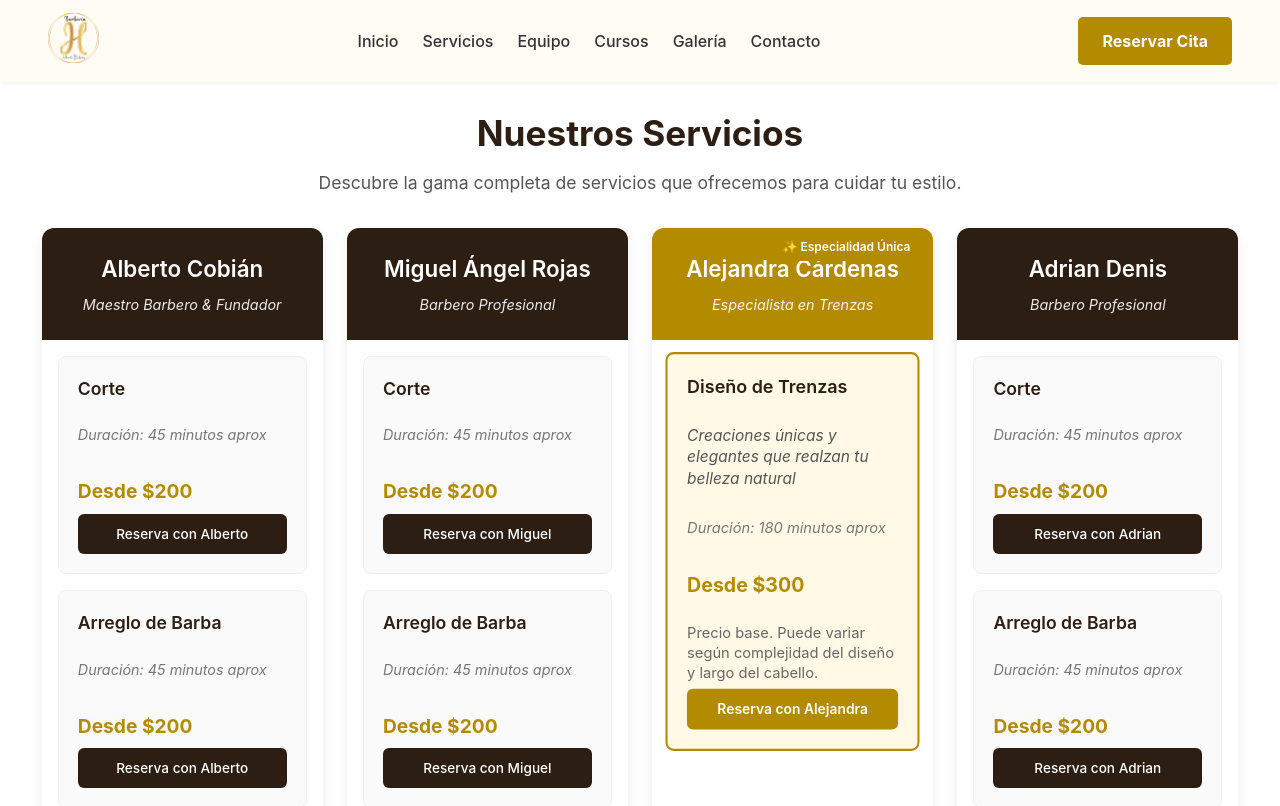
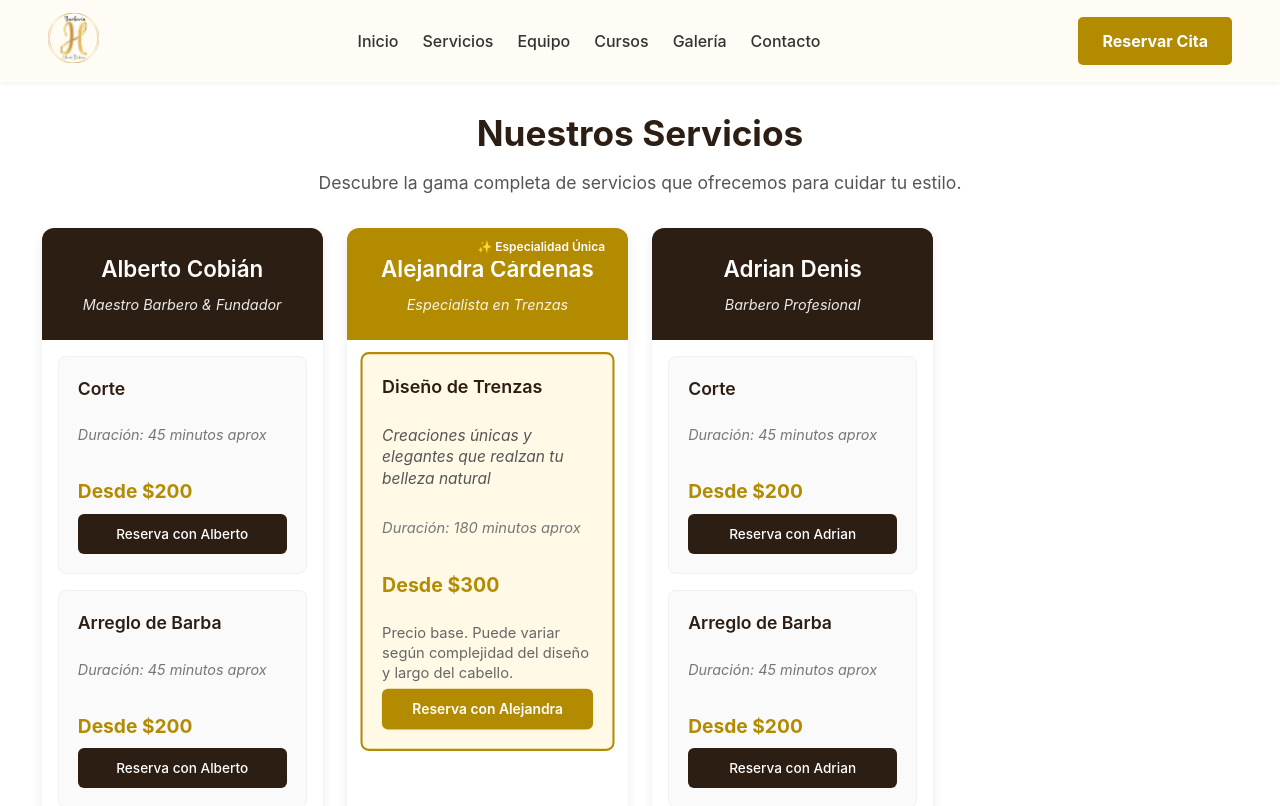
Before and after one commit to Gerion9/H-Barberia, a React (Vite) app: page /servicios in a window 1280 px wide. Shown: the top 806 px of the page. Built offline with nearby package versions, Linux system fonts and the light colour scheme.

Commit message:
Eliminar todas las referencias a Miguel Angel del proyecto

```diff
--- a/src/data/businessInfo.ts
+++ b/src/data/businessInfo.ts
@@ -1,8 +1,5 @@
 export const contactInfo = {
-  miguel: {
-    name: "Miguel Angel",
-    phone: "+52 1 312 415 4298",
-  },
+
   barberia: {
     name: "H Barberia (Alberto Cobian)",
     phone: "+52 1 312 231 6946",
--- a/src/data/teamMembers.ts
+++ b/src/data/teamMembers.ts
@@ -19,14 +19,7 @@ export const teamMembers: BarberProfile[] = [
     description: "Con amplia experiencia y una visión artística, Alberto lidera H Barbería y guía a futuros talentos impartiendo nuestros cursos de barbería.",
     bookingUrl: "https://calendar.google.com/calendar/appointments/schedules/AcZssZ0My-O9cKoNbGgAARyGiumj-_vBR6OmfaZzks-3k1qdppEiZMguSyHKCIdb2NzpVU9PUxW5kWg1?gv=true"
   },
-  {
-    id: "miguel",
-    name: "Miguel Angel Rojas",
-    title: "Barbero Profesional",
-    imageUrl: "/Miguel-Angel.png", // Asumiendo /public
-    description: "Especializado en tendencias modernas y técnicas clásicas, Miguel Ángel aporta creatividad y habilidad a cada cliente.",
-    bookingUrl: "https://calendar.google.com/calendar/appointments/schedules/AcZssZ2LGWBMpVHd_HfnfcHi7Hq_JcVpO3RQxHwehHDx2wpvGFX8XD-Pi3GveLUFw6mYLaLnQ5vlKV66?gv=true"
-  },
+
   {
     id: "alejandra",
     name: "Alejandra Cárdenas",
--- a/src/pages/ContactPage.tsx
+++ b/src/pages/ContactPage.tsx
@@ -62,13 +62,7 @@ const ContactPage: React.FC = () => {
                     ({contactInfo.barberia.name.split('(')[1].replace(')', '')})
                   </div>
 
-                  <div>
-                    Miguel:
-                    <IconWhatsApp />
-                    <a href={`https://wa.me/${contactInfo.miguel.phone.replace(/\D/g, '')}`} target="_blank" rel="noopener noreferrer">
-                      {contactInfo.miguel.phone}
-                    </a>
-                  </div>
+
 
                   <div>
                     Alejandra:
--- a/src/pages/ServicesPage.tsx
+++ b/src/pages/ServicesPage.tsx
@@ -14,7 +14,7 @@ interface Service {
 }
 
 // Servicios organizados por especialista
-const albertoMiguelServices: Service[] = [
+const albertoServices: Service[] = [
   { name: "Corte", price: 200, duration: "45 minutos aprox" },
   { name: "Arreglo de Barba", price: 200, duration: "45 minutos aprox" },
   { name: "Corte + Barba", price: 400, duration: "90 minutos aprox" },
@@ -121,7 +121,7 @@ const ServicesPage: React.FC = () => {
                 <p className="specialist-title">Maestro Barbero & Fundador</p>
               </div>
               <div className="specialist-services">
-                {albertoMiguelServices.map((service, index) => (
+                {albertoServices.map((service, index) => (
                   <div key={index} className="service-card">
                     <h3>{service.name}</h3>
                     {service.description && <p className="service-description">{service.description}</p>}
@@ -137,28 +137,7 @@ const ServicesPage: React.FC = () => {
               </div>
             </div>
 
-            {/* Columna Miguel */}
-            <div className="specialist-column">
-              <div className="specialist-header">
-                <h2>Miguel Ángel Rojas</h2>
-                <p className="specialist-title">Barbero Profesional</p>
-              </div>
-              <div className="specialist-services">
-                {albertoMiguelServices.map((service, index) => (
-                  <div key={index} className="service-card">
-                    <h3>{service.name}</h3>
-                    {service.description && <p className="service-description">{service.description}</p>}
-                    {service.duration && <p className="service-duration">Duración: {service.duration}</p>}
-                    {service.price && <p className="service-price">Desde ${service.price}</p>}
-                    {service.priceNotes && <p className="service-notes">{service.priceNotes}</p>}
-                    {service.includes && <p className="service-includes">Incluye: {service.includes}</p>}
-                    <Link to="/reservar?barber=miguel" className="service-book-button">
-                      Reserva con Miguel
-                    </Link>
-                  </div>
-                ))}
-              </div>
-            </div>
+
 
             {/* Columna Alejandra */}
             <div className="specialist-column alejandra-column">
--- a/src/pages/TeamPage.tsx
+++ b/src/pages/TeamPage.tsx
@@ -17,7 +17,7 @@ const TeamPage: React.FC = () => {
     <>
       <Helmet>
         <title>Nuestro Equipo - H Barbería Colima</title>
-        <meta name="description" content="Conoce a los talentosos barberos de H Barbería en Colima: Alberto Cobián y Miguel Angel Rojas. Profesionales dedicados a tu estilo." />
+        <meta name="description" content="Conoce al talentoso equipo de H Barbería en Colima: Alberto Cobián, Adrian Denis, Christian y Alejandra Cárdenas. Profesionales dedicados a tu estilo." />
       </Helmet>
 
       <div className="page-content-container"> { /* Contenedor para centrar */ }
```
Also changed, not shown: public/Miguel-Angel.png (deleted).
